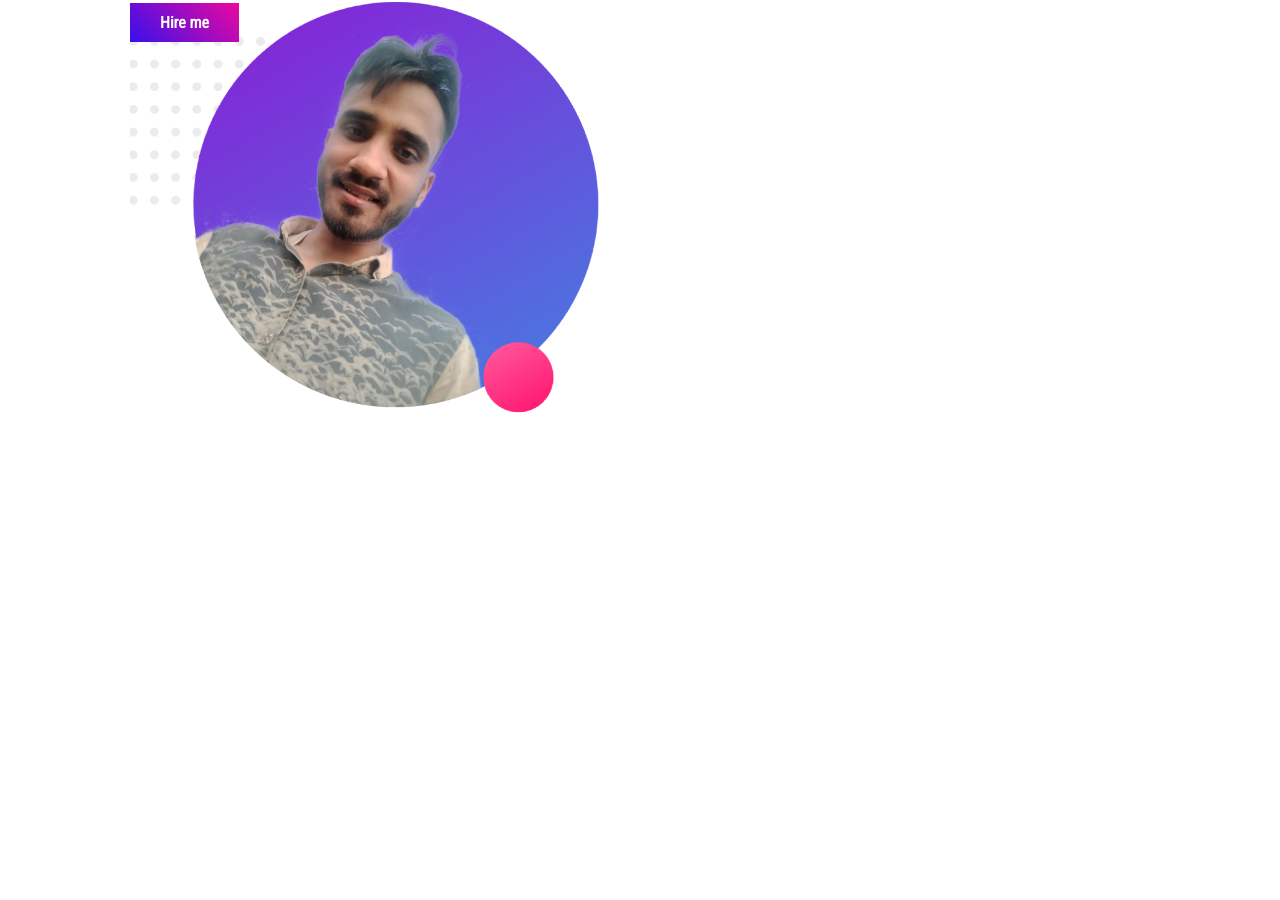
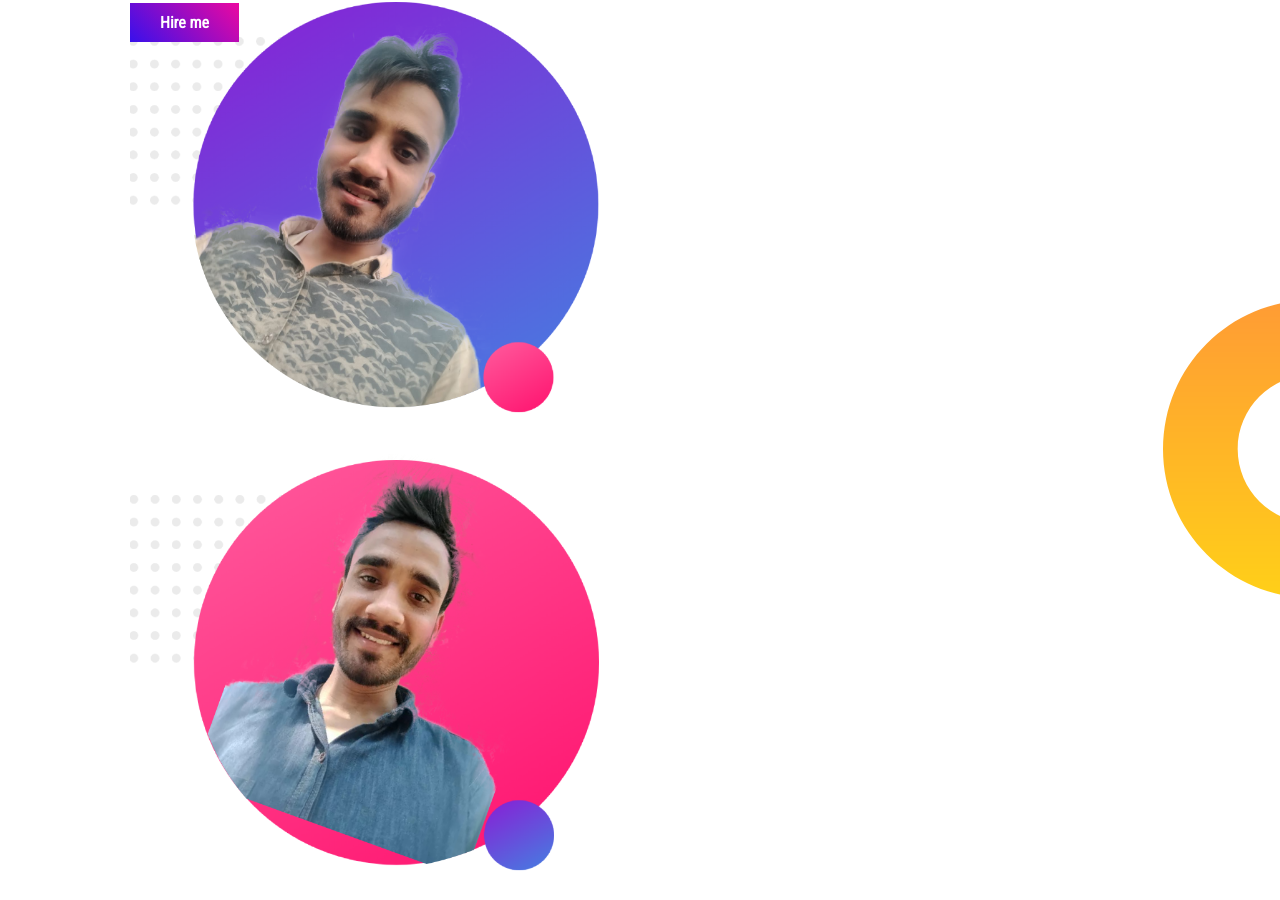
Before and after one commit to SMRsaimon/Potfolio-website, a plain HTML site: page index.html in a window 1280 px wide. Shown: the part 434-1334 px from the top of the page. Before the commit the page ends 907 px from the top, so only its background shows below. Drawn offline with Linux system fonts and the light colour scheme.

Commit message:
protfolio 2nd pard uploaded

```diff
--- a/index.css
+++ b/index.css
@@ -46,3 +46,10 @@ p{
     position: relative;
     top: 22px;
 }
+#section2{
+    margin-top: 130px ;
+    background-image: url(images/dream-bg.png);
+    background-repeat: no-repeat;
+    background-position: right;
+    height: 502px;
+}
--- a/index.html
+++ b/index.html
@@ -28,6 +28,29 @@
 
     </section>
 
+<section id="section2">
+ <div class="half-developer">
+ <img class="img"  src="images/b2.png" alt="myimage">
+
+
+ </div>
+ <div class="half-developer">
+    <h1>Big Dream</h1>
+
+
+    <h3> Become World's No. 1 Developer</h3>
+    <p>I’m Sultan Mahmud Saimon, Working as a Professional Web Developer in Bangladesh for almost 3+ years. I have experience in all expect of web development using JavaScript and PHP. I am well trained in Java Technology, I have skills in PHP, JavaScript, WordPress Theme and Plugin Development beside that I am trained at front-end technology like HTML, CSS, JavaScript, jQuery, Bootstrap</p>
+    <a class="button" target=".blank" href="https://smrsaimon.com/mysite.html">Download Resume</a>
+
+
+</div>
+
+
+
+</section>
+
+
+
 
 
 </body>
```
